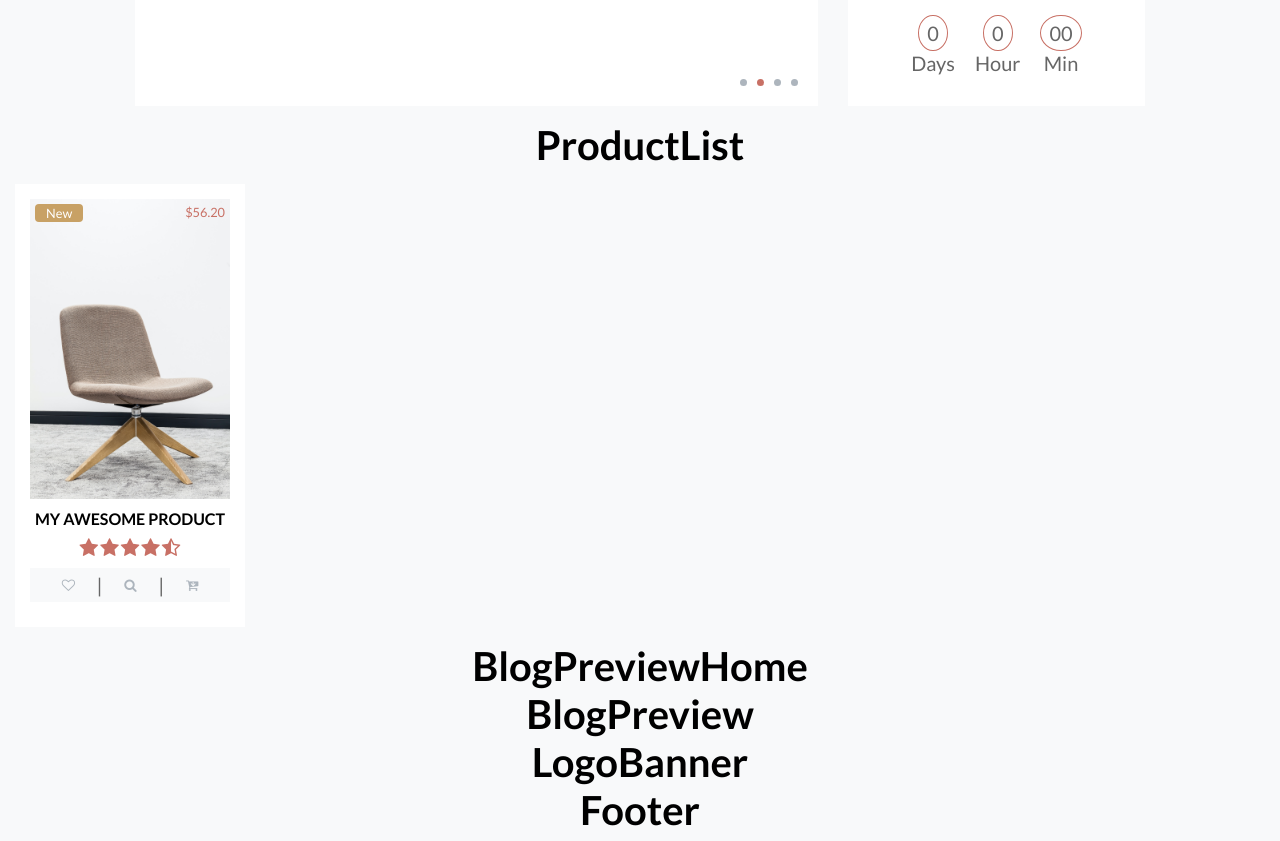
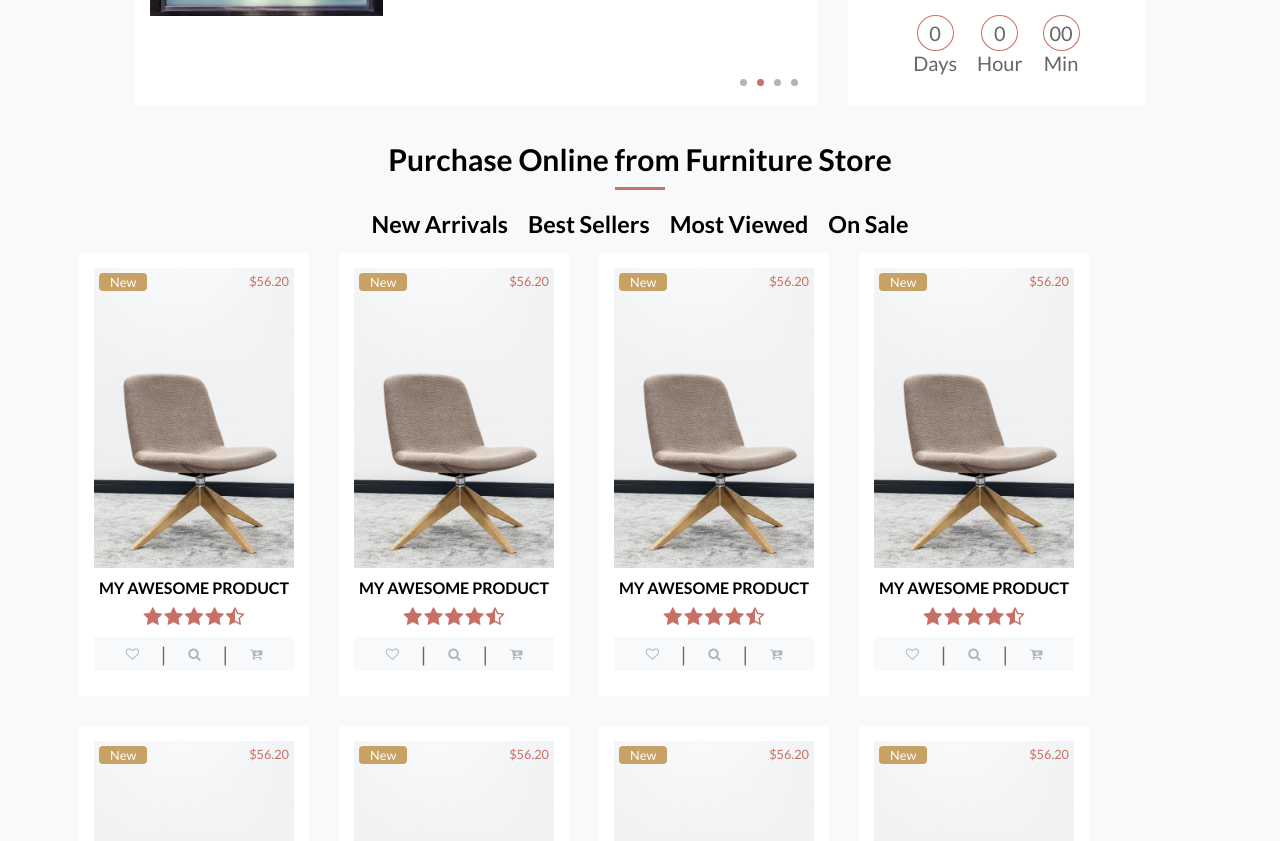
Before and after one commit to davetyson/hurst1, a React (Create React App) app: page / in a window 1280 px wide. Shown: the part 1920-2761 px from the top of the page. Built offline with nearby package versions, Linux system fonts and the light colour scheme.

Commit message:
home page: cleaned up discount secton, built product list section

```diff
--- a/src/Components/Header/Header.js
+++ b/src/Components/Header/Header.js
@@ -26,7 +26,7 @@ const Header = () => {
                 <figure>
                     <img src={furnitureStore} alt="Tap On Cards store logo" />
                 </figure>
-                <div class="headerCartIcon">
+                <div className="headerCartIcon">
                     <i className="fa fa-shopping-cart fa-lg" aria-hidden="true"></i><span className="sr-only">Cart Page</span>
                     <p>1</p>
                 </div>
--- a/src/Components/Header/Menu.js
+++ b/src/Components/Header/Menu.js
@@ -3,6 +3,7 @@ import '../../styling/header.css';
 const Menu = () => {
     return(
         <section className="menu">
+            <nav className="menuNav">
                 <ul>
                     <li>Menu link 1</li>
                     <li>Menu link 2</li>
@@ -10,6 +11,7 @@ const Menu = () => {
                     <li>Menu link 4</li>
                     <li>Menu link 5</li>
                 </ul>
+            </nav>
         </section>
     );
 };
--- a/src/Components/Home/Discount/DiscountProduct.js
+++ b/src/Components/Home/Discount/DiscountProduct.js
@@ -12,15 +12,21 @@ const DiscountProduct = () => {
             </div>
             <div className="dSaleCounter">
                 <div className="dCountBox">
-                    <p className="dCountBoxCount">0</p>
+                    <div className="dCountBoxCountContain">
+                        <p className="dCountBoxCount">0</p>
+                    </div>
                     <p className="dCountBoxLabel">Days</p>
                 </div>
                 <div className="dCountBox">
-                    <p className="dCountBoxCount">0</p>
+                    <div className="dCountBoxCountContain">
+                        <p className="dCountBoxCount">0</p>
+                    </div>
                     <p className="dCountBoxLabel">Hour</p>
                 </div>
                 <div className="dCountBox">
-                    <p className="dCountBoxCount">00</p>
+                    <div className="dCountBoxCountContain">
+                        <p className="dCountBoxCount">00</p>
+                    </div>
                     <p className="dCountBoxLabel">Min</p>
                 </div>
             </div>
--- a/src/Components/Home/ProductList.js
+++ b/src/Components/Home/ProductList.js
@@ -2,10 +2,36 @@ import ProductPreview from '../Modular/ProductPreview';
 
 const ProductList = () => {
     return(
-        <>
-            <h1>ProductList</h1>
-            <ProductPreview />
-        </>
+        <section className="productListSection">
+            <h2>Purchase Online from Furniture Store</h2>
+            <div className="underline"></div>
+            <nav className="plNav">
+                <ul>
+                    <li>
+                        <h3>New Arrivals</h3>
+                    </li>
+                    <li>
+                        <h3>Best Sellers</h3>
+                    </li>
+                    <li>
+                        <h3>Most Viewed</h3>
+                    </li>
+                    <li>
+                        <h3>On Sale</h3>
+                    </li>
+                </ul>
+            </nav>
+            <div className="plListBox">
+                <ProductPreview />
+                <ProductPreview />
+                <ProductPreview />
+                <ProductPreview />
+                <ProductPreview />
+                <ProductPreview />
+                <ProductPreview />
+                <ProductPreview />
+            </div>
+        </section>
     );
 };
 
--- a/src/Styling/header.css
+++ b/src/Styling/header.css
@@ -43,3 +43,7 @@ header {
     z-index: 10;
     background-color: #FFF;
 }
+
+.menu ul {
+    flex-direction: column;
+}
--- a/src/Styling/home.css
+++ b/src/Styling/home.css
@@ -196,7 +196,7 @@
 /* Discount Section styles */
 
 .discountSection img {
-    max-height: 200px;
+    height: 200px;
 }
 
 .discountSection h2 {
@@ -240,6 +240,7 @@
 
 .discountP {
     font-size: 0.8rem;
+    margin: 5px 10px;
 }
 
 .discountLink {
@@ -298,9 +299,32 @@
     display: inline-block;
 }
 
-.dCountBoxCount {
+.dCountBoxCountContain {
     border: 1px solid #C87065;
     border-radius: 50%;
-    padding: 5px 8px;
-    width: fit-content;
+    padding: 5px 0;
+    width: 35px;
 }
+
+/* Product List styles */
+
+.productListSection {
+    width: 90%;
+}
+
+.productListSection ul {
+    justify-content: center;
+}
+
+.productListSection ul li {
+    margin: 0 10px;
+}
+
+.plListBox {
+    display: flex;
+    flex-wrap: wrap;
+}
+
+.plListBox .productPreviewBlock {
+    width: calc(25% - 60px);
+}
--- a/src/index.css
+++ b/src/index.css
@@ -55,6 +55,7 @@ figure {
 img {
   max-width: 100%;
   height: 100%;
+  object-fit: cover;
   display: block;
   margin: 0 auto;
 }
@@ -69,6 +70,19 @@ button {
 
 i {
   color: #434343;
+}
+
+ul {
+  list-style: none;
+  display: flex;
+  padding: 0;
+  margin: 0;
+}
+
+nav,
+li {
+  margin: 0;
+  padding: 0;
 }
 
 .newLabel,
```
Lines whose indentation alone changed are shown as unchanged.
